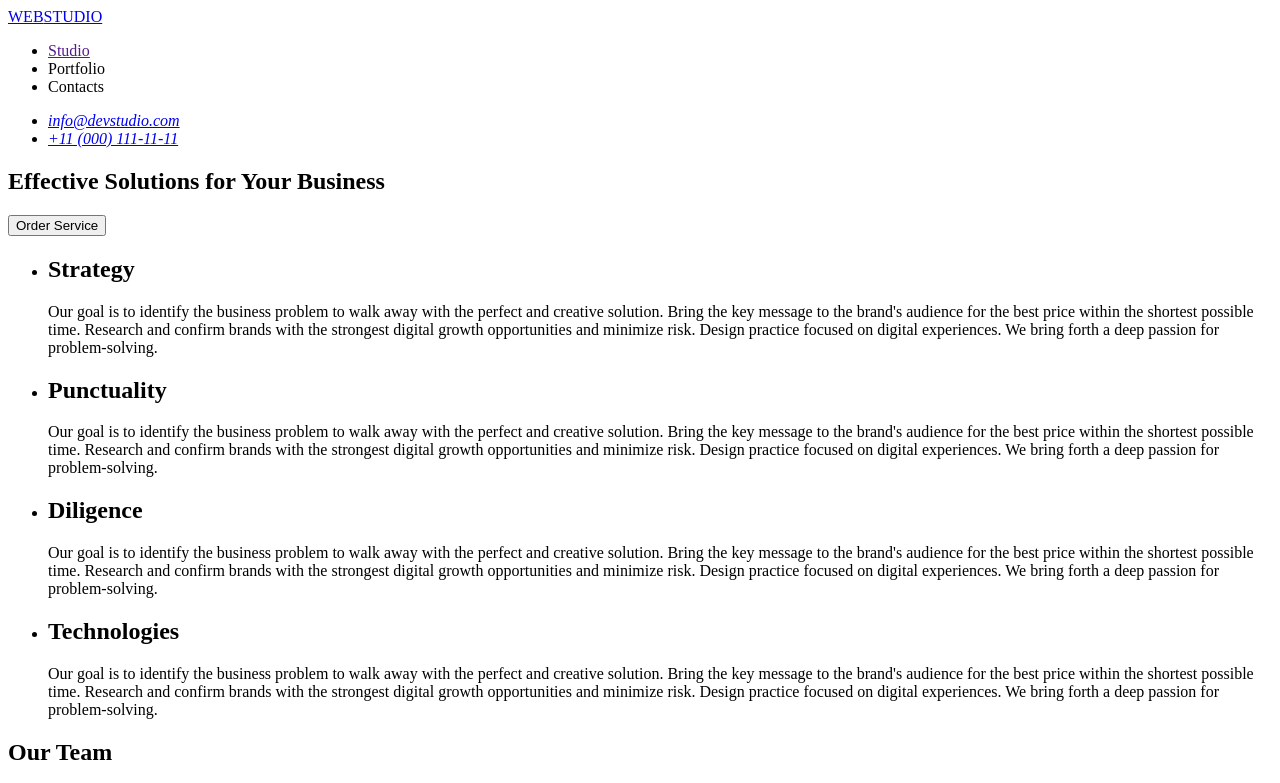
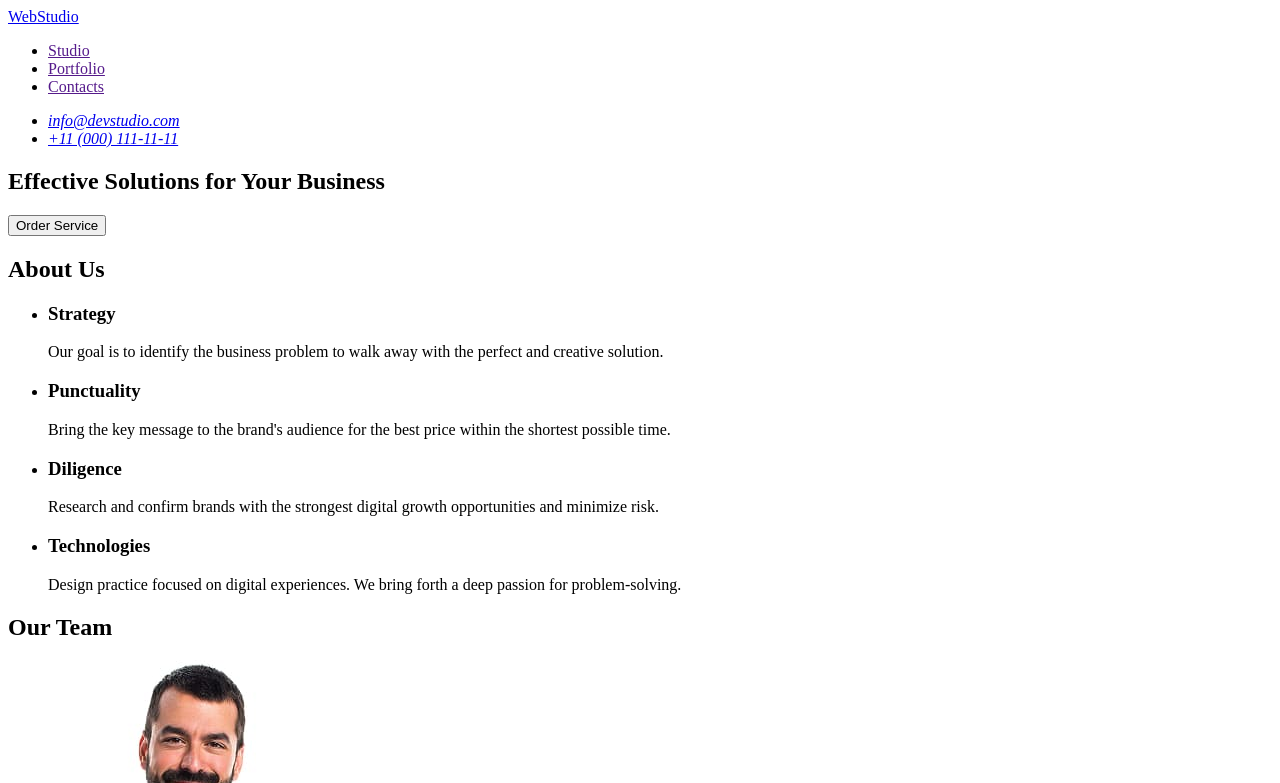
Before and after one commit to ChyrkinD/html-css-module-hw1, a plain HTML site: page index.html in a window 1280 px wide. Shown: the top 783 px of the page. Drawn offline with Linux system fonts and the light colour scheme.

Commit message:
managed-mistake-v2

```diff
--- a/index.html
+++ b/index.html
@@ -8,14 +8,13 @@
   </head>
   <body>
     <header>
-      <a href="/index.html"><span>WEB</span>STUDIO</a>
       <nav>
+        <a href="./index.html">WebStudio</a>
+
         <ul>
-          <!-- Add links -->
           <li><a href="">Studio</a></li>
-
-          <li><a href=""></a>Portfolio</li>
-          <li><a href=""></a>Contacts</li>
+          <li><a href="">Portfolio</a></li>
+          <li><a href="">Contacts</a></li>
         </ul>
       </nav>
 
@@ -32,53 +31,34 @@
         <button type="button">Order Service</button>
       </section>
       <section>
+        <h2>About Us</h2>
         <ul>
           <li>
-            <h2>Strategy</h2>
+            <h3>Strategy</h3>
             <p>
               Our goal is to identify the business problem to walk away with the
-              perfect and creative solution. Bring the key message to the
-              brand's audience for the best price within the shortest possible
-              time. Research and confirm brands with the strongest digital
-              growth opportunities and minimize risk. Design practice focused on
-              digital experiences. We bring forth a deep passion for
-              problem-solving.
+              perfect and creative solution.
             </p>
           </li>
           <li>
-            <h2>Punctuality</h2>
+            <h3>Punctuality</h3>
             <p>
-              Our goal is to identify the business problem to walk away with the
-              perfect and creative solution. Bring the key message to the
-              brand's audience for the best price within the shortest possible
-              time. Research and confirm brands with the strongest digital
-              growth opportunities and minimize risk. Design practice focused on
-              digital experiences. We bring forth a deep passion for
-              problem-solving.
+              Bring the key message to the brand's audience for the best price
+              within the shortest possible time.
             </p>
           </li>
           <li>
-            <h2>Diligence</h2>
+            <h3>Diligence</h3>
             <p>
-              Our goal is to identify the business problem to walk away with the
-              perfect and creative solution. Bring the key message to the
-              brand's audience for the best price within the shortest possible
-              time. Research and confirm brands with the strongest digital
-              growth opportunities and minimize risk. Design practice focused on
-              digital experiences. We bring forth a deep passion for
-              problem-solving.
+              Research and confirm brands with the strongest digital growth
+              opportunities and minimize risk.
             </p>
           </li>
           <li>
-            <h2>Technologies</h2>
+            <h3>Technologies</h3>
             <p>
-              Our goal is to identify the business problem to walk away with the
-              perfect and creative solution. Bring the key message to the
-              brand's audience for the best price within the shortest possible
-              time. Research and confirm brands with the strongest digital
-              growth opportunities and minimize risk. Design practice focused on
-              digital experiences. We bring forth a deep passion for
-              problem-solving.
+              Design practice focused on digital experiences. We bring forth a
+              deep passion for problem-solving.
             </p>
           </li>
         </ul>
@@ -90,8 +70,8 @@
             <img
               src="./images/img-3.jpg"
               alt="Foto Mark Guerrero"
-              height="264"
-              width="260"
+              height="260"
+              width="264"
             />
             <h3>Mark Guerrero</h3>
             <p>Product Designer</p>
@@ -100,8 +80,8 @@
             <img
               src="./images/img-2.jpg"
               alt="Foto Tom Ford"
-              height="264"
-              width="260"
+              height="260"
+              width="264"
             />
             <h3>Tom Ford</h3>
             <p>Frontend Developer</p>
@@ -110,8 +90,8 @@
             <img
               src="./images/img-1.jpg"
               alt="Foto Camila Garcia"
-              height="264"
-              width="260"
+              height="260"
+              width="264"
             />
             <h3>Camila Garcia</h3>
             <p>Marketing</p>
@@ -120,8 +100,8 @@
             <img
               src="./images/img.jpg"
               alt="Foto Daniel Wilson"
-              height="264"
-              width="260"
+              height="260"
+              width="264"
             />
             <h3>Daniel Wilson</h3>
             <p>UI Designer</p>
@@ -130,7 +110,7 @@
       </section>
     </main>
     <footer>
-      <h2>Web Studio</h2>
+      <a href="./index.html">WebStudio</a>
       <p>
         Increase the flow of customers and sales for your business with digital
         marketing & growth solutions.
```
